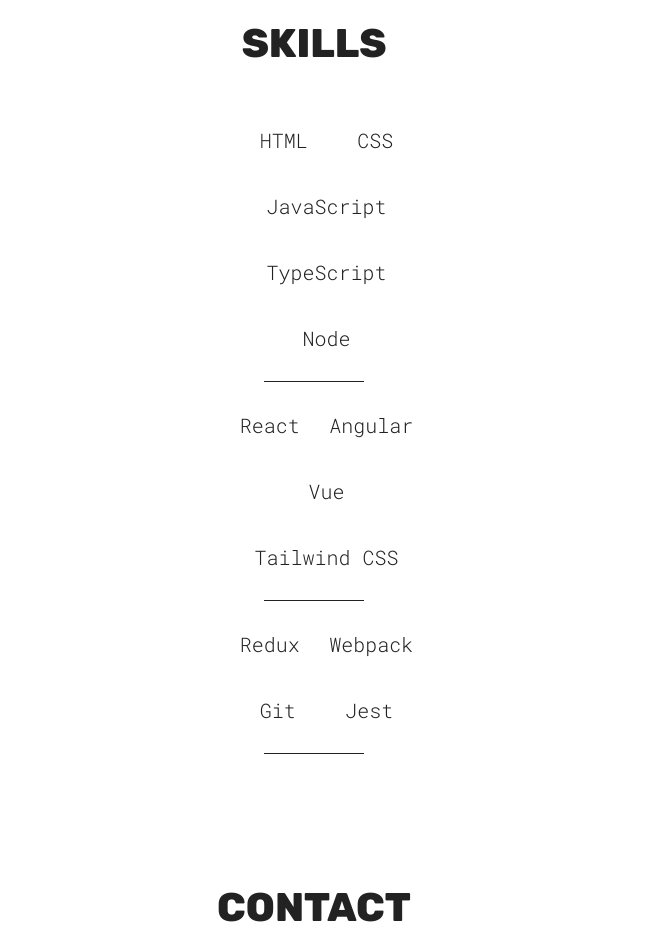
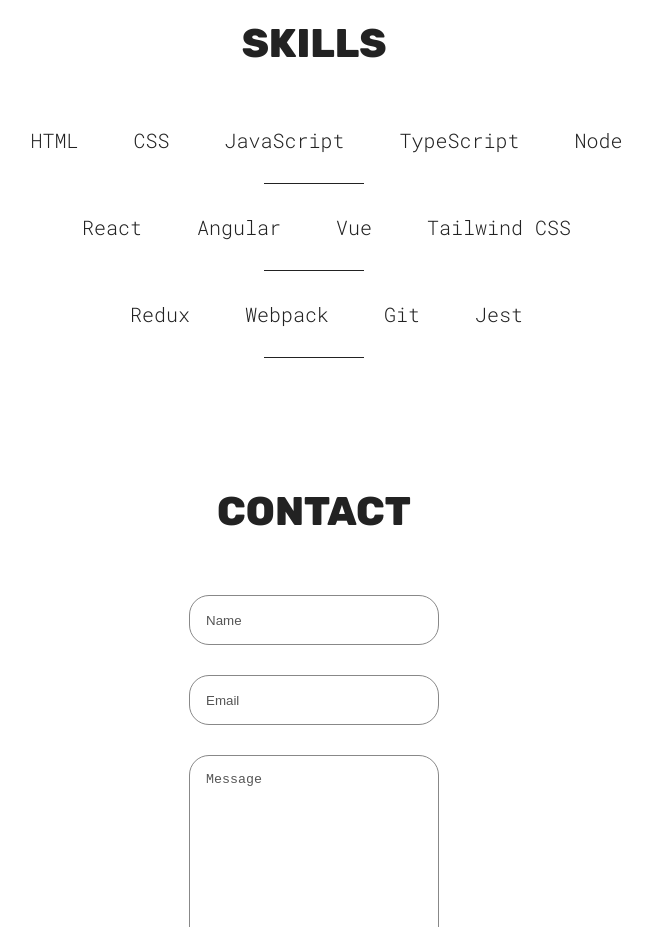
Before and after one commit to velas017/personal-react-website-1, a React (Vite) app: page / in a window 1280 px wide. Shown: the part 1400-2327 px from the top of the page, without its empty margins (326-978 px from the left). Built offline with nearby package versions, Linux system fonts and the light colour scheme.

Commit message:
adding media querie for skills section

```diff
--- a/src/sections/Skills/SkillsStyles.module.css
+++ b/src/sections/Skills/SkillsStyles.module.css
@@ -30,3 +30,18 @@ hr {
     background-color: var(--text-color);
     margin: 30px auto;
 }
+
+@media (width >= 800px) {
+    .skillList {
+        max-width: fit-content;
+        gap: 30px;
+
+        p {
+            font-size: 20px;
+        }
+
+        hr {
+            width: 300px;
+        }
+    }
+}
```
